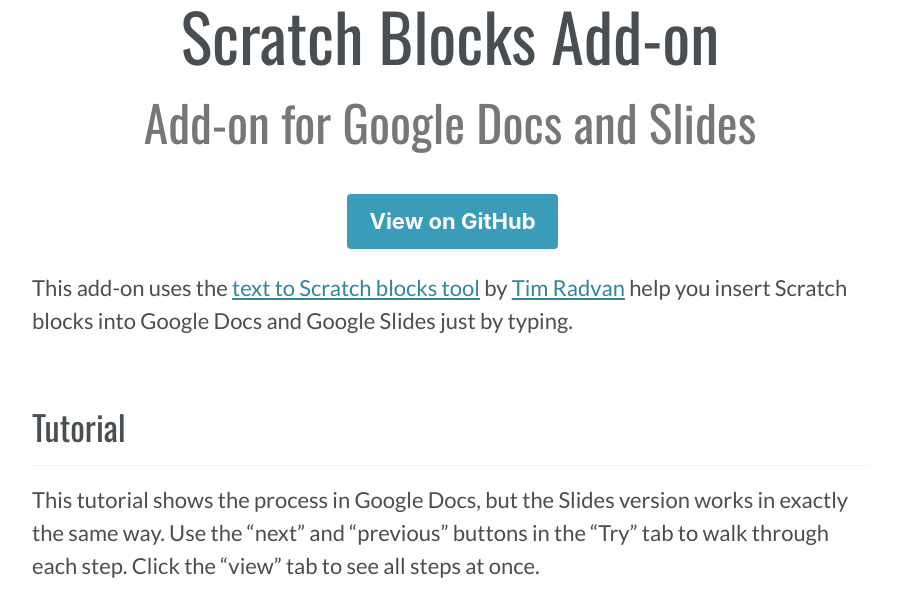
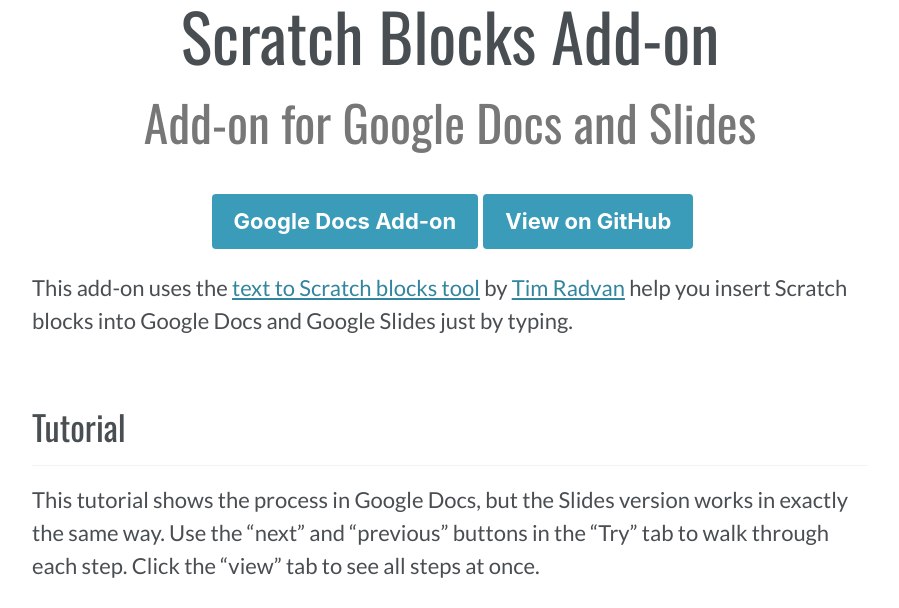
Before and after one commit to zakkolar/io.zak, a Jekyll site: the page built from _addons/scratch-blocks-add-on.md, in a window 1280 px wide and 900 px high, cut to the strip 214-822 px from the top of the window. Shown: the whole strip, without its empty margins (190-1089 px from the left). Built offline with Jekyll 4.4.1, drawn with Linux system fonts in a browser that asks for light colours; cached includes are drawn as plain includes; nearby versions of some CDN libraries; a style sheet for code colours, icons or effects is not loaded.

Commit message:
add Docs button for Scratch Blocks add-on page

```diff
--- a/_addons/scratch-blocks-add-on.md
+++ b/_addons/scratch-blocks-add-on.md
@@ -7,6 +7,9 @@
 published: true
 header:
     actions:
+      -
+        label: Google Docs Add-on
+        url: https://chrome.google.com/webstore/detail/scratch-blocks-docs/galbhghliiocjcgcopijohnkielhfkip?utm_source=permalink
       -
         label: View on GitHub
         url: https://github.com/zakkolar/scratch-blocks-gsuite
```
